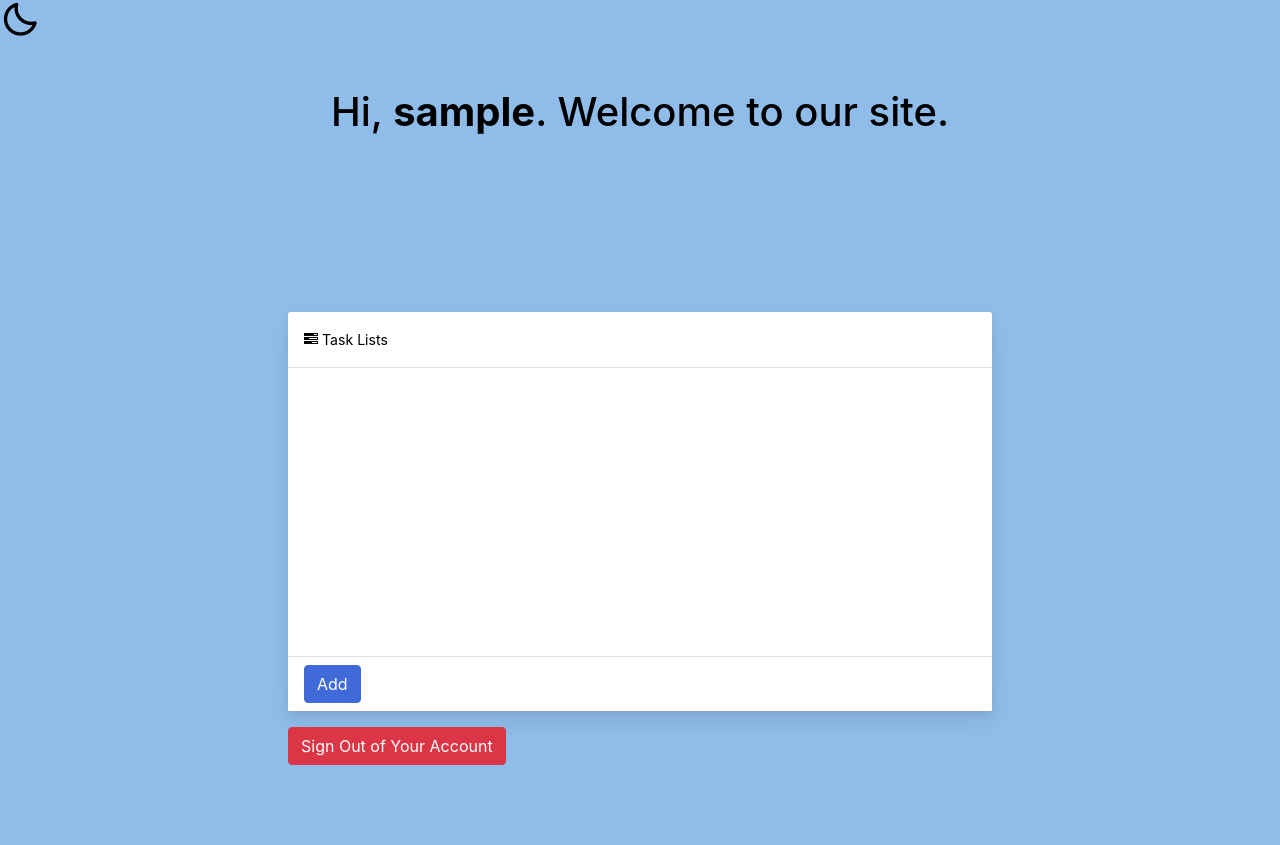
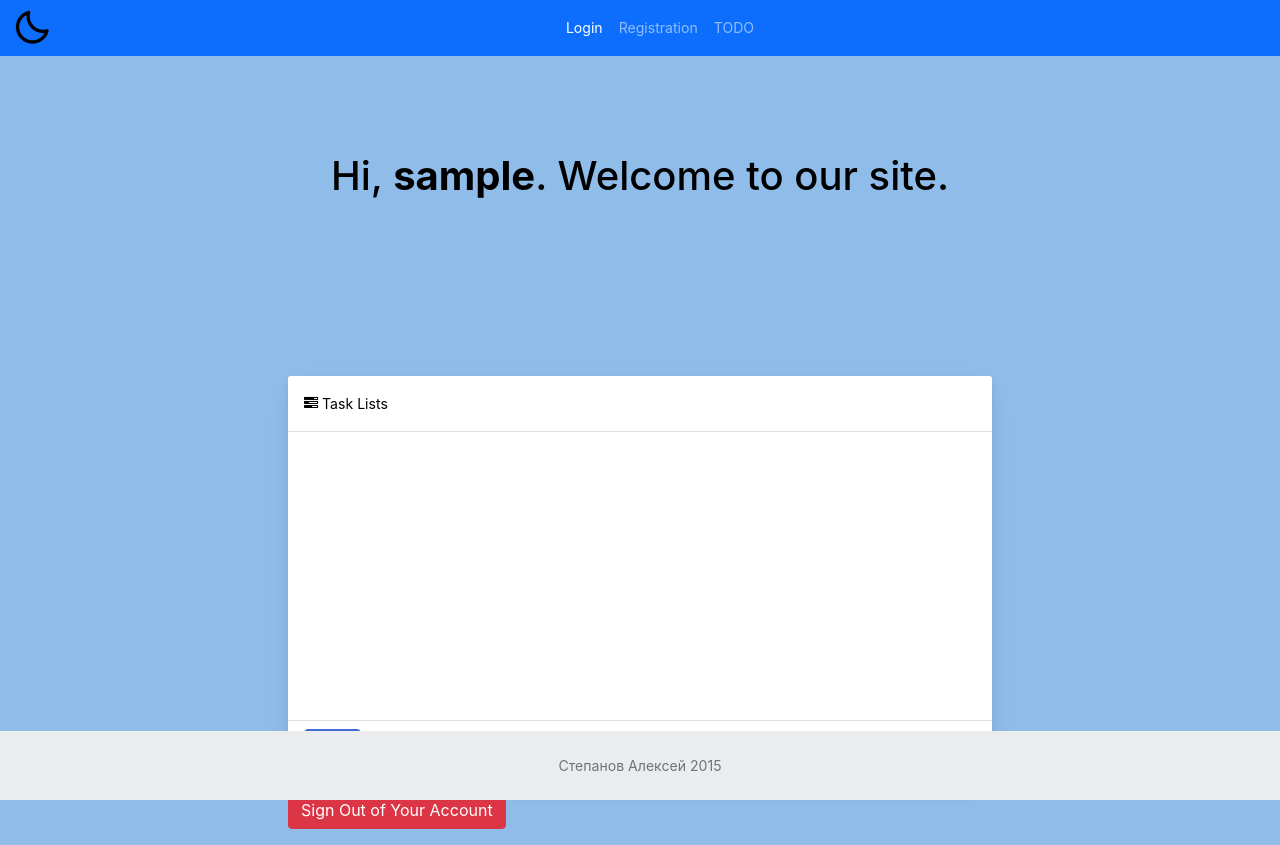
Before and after one commit to holliwid/veb_php_site, a PHP site: page /todo.php in a window 1280 px wide. Before the commit the page ends 765 px from the top, so only its background shows below. Run offline with PHP 8.4, Linux system fonts and the light colour scheme; the visitor is signed in with stand-in values (Sample User, id 1); data that the repository does not hold is empty.

Commit message:
add navbar and footer

```diff
--- a/css/todo.css
+++ b/css/todo.css
@@ -13,6 +13,7 @@ i {
     font-style:normal;
     font-size: 40px;
 }
+
 
 .container {
     margin: auto;
--- /dev/null
+++ b/footer.php
@@ -0,0 +1,5 @@
+<footer class="footer fixed-bottom text-center text-lg-start bg-light text-muted">
+    <div class="text-center p-4" style="background-color: rgba(0, 0, 0, 0.05);">
+        Степанов Алексей 2015
+    </div>
+</footer>
--- a/js/main.js
+++ b/js/main.js
@@ -25,7 +25,5 @@ themeButton.addEventListener('click', () => {
         localStorage.theme = "dark"
     else localStorage.theme = "light"
     document.body.classList.toggle(lightTheme)
-    // We save the theme and the current icon that the user chose
-    // localStorage.setItem('selected-theme', getCurrentTheme())
-    // localStorage.setItem('selected-icon', getCurrentIcon())
+    themeButton.classList.toggle(iconTheme)
 })
--- /dev/null
+++ b/navbar.php
@@ -0,0 +1,21 @@
+<nav class="navbar navbar-expand-lg navbar-dark bg-primary mb-5">
+    <div class="container-fluid">
+    <div class="">
+        <i class="bx bx-moon change-theme" id="theme-button"></i>
+    </div>
+
+      <div class="collapse navbar-collapse  justify-content-center" id="navbarNav">
+        <ul class="navbar-nav">
+          <li class="nav-item">
+            <a class="nav-link active" href="./index.php">Login</a>
+          </li>
+          <li class="nav-item">
+            <a class="nav-link" href="./registration.php">Registration</a>
+          </li>
+          <li class="nav-item">
+            <a class="nav-link" href="./todo.php">TODO</a>
+          </li>
+        </ul>
+      </div>
+    </div>
+</nav>
--- a/todo.php
+++ b/todo.php
@@ -34,9 +34,10 @@ if(!isset($_SESSION["loggedin"]) || $_SESSION["loggedin"] !== true){
     <title>TOdo</title>
 </head>
 <body>
-    <div class="d-block text-right">
-        <i class="bx bx-moon change-theme" id="theme-button"></i>
-    </div>
+
+    <?php
+    include("navbar.php");
+    ?>
 
 
 
@@ -135,9 +136,12 @@ if(!isset($_SESSION["loggedin"]) || $_SESSION["loggedin"] !== true){
                 <a href="logout.php" class="btn btn-danger ml-3">Sign Out of Your Account</a>
             </p>
 
+        </div>
+    </div>
 
-
-
+    <?php
+    include("footer.php");
+    ?>
 
 
 
```
Also changed, not shown: index.php (+8 -4 lines), registration.php (+6 -3 lines).
